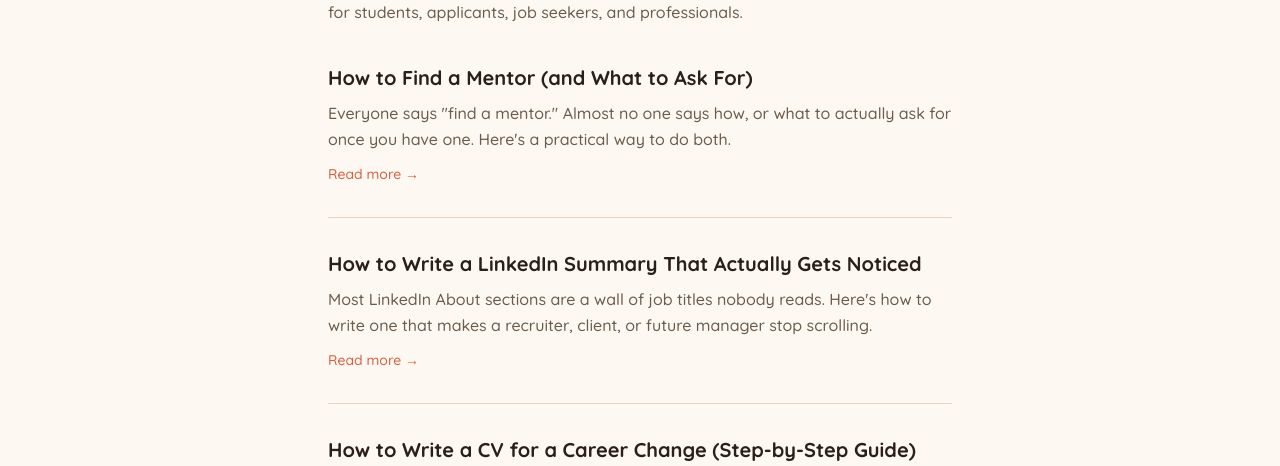
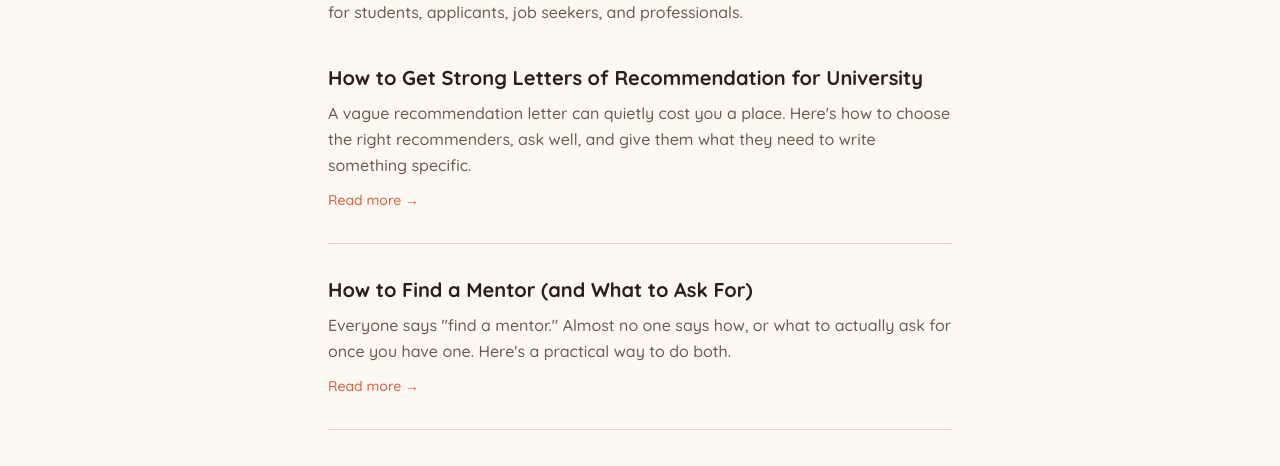
Before and after one commit to arsh-da-pers/Fledgy, a Next.js app: page /blog in a window 1280 px wide. Shown: the part 221-687 px from the top of the page. Built offline with nearby package versions, Linux system fonts and the light colour scheme; no server answers.

Commit message:
Add blog post: How to Get Strong Letters of Recommendation for University
Co-Authored-By: Claude Sonnet 5 <noreply@anthropic.com>
Claude-Session: https://claude.ai/code/session_01JMawN6a99m3JLkXfo1ghfV

```diff
--- a/src/content/posts.ts
+++ b/src/content/posts.ts
@@ -2,6 +2,85 @@ import type { Post } from "@/lib/blog";
 
 // Add new posts to the top of this array. Each post needs a unique `slug`.
 export const posts: Post[] = [
+  {
+    slug: "how-to-get-strong-recommendation-letters",
+    title: "How to Get Strong Letters of Recommendation for University",
+    description:
+      "How to get strong recommendation letters for university applications: who to ask, how to ask, and what to give them so the letter is specific, not generic.",
+    date: "2026-10-18",
+    excerpt:
+      "A vague recommendation letter can quietly cost you a place. Here's how to choose the right recommenders, ask well, and give them what they need to write something specific.",
+    tags: ["recommendation letters", "university applications", "students", "applications"],
+    body: [
+      {
+        type: "p",
+        text: "Admissions committees read two kinds of recommendation letters: the generic kind, which could describe almost any decent student, and the specific kind, which makes an application memorable. The difference almost never comes down to how senior or impressive the recommender is. It comes down to who you ask, how you ask, and what you give them to work with. Here's how to get the second kind.",
+      },
+      { type: "h2", text: "Why a vague letter costs you more than you'd think" },
+      {
+        type: "p",
+        text: "Your grades and test scores already prove you can do the work. A recommendation letter exists to vouch for things a transcript can't show — how you think through a hard problem, how you handle setbacks, how you work with other people. Admissions readers see hundreds of letters every season that say some version of \"she is a hardworking and reliable student,\" and they've learned to read straight past them. What stands out is a letter that describes one real moment: a project you pushed through when it stalled, a question you asked that changed a discussion, a specific way you grew over a term. That kind of detail is the whole job of the letter, and it only happens if the writer actually has something concrete to say.",
+      },
+      { type: "h2", text: "Pick recommenders who can say something specific, not just someone impressive" },
+      {
+        type: "p",
+        text: "The instinct is to ask whoever has the most senior title willing to say yes — a department head who taught you in a 200-person lecture, a family friend with an important job. Resist it. A recommender who watched you work closely, even in a smaller or less prestigious role, will almost always write a stronger letter than someone who can only confirm your name and a grade.",
+      },
+      {
+        type: "ul",
+        items: [
+          "A teacher or professor who supervised a project, dissertation, lab, or significant piece of coursework — not just a class you sat in.",
+          "A manager, coach, or supervisor who saw you solve a real problem or take initiative, even outside the classroom.",
+          "Someone who taught or worked with you in a setting small enough that they actually know how you think, not just your result.",
+          "Faced with a choice between someone senior who barely knows you and someone closer to you with a smaller title, pick the second person almost every time.",
+        ],
+      },
+      { type: "h2", text: "How to ask, so you get both a yes and a strong letter" },
+      {
+        type: "p",
+        text: "How you ask shapes the letter you get back almost as much as who you ask. A few habits make the difference:",
+      },
+      {
+        type: "ul",
+        items: [
+          "Ask in person or over a call, not a one-line email — it signals you take it seriously and gives them a chance to ask questions.",
+          "Ask at least four to six weeks before the deadline. Recommenders write better letters when they aren't rushed, and a late ask puts your outcome at the mercy of a stranger's spare evening.",
+          "Name the specifics up front: the programme, the deadline, how the letter gets submitted (a portal link, an emailed form, a sealed copy), and roughly how long it should be.",
+          "Give them a genuine out — \"I completely understand if you don't have time\" — so a reluctant yes doesn't turn into a rushed, thin letter.",
+        ],
+      },
+      { type: "h2", text: "Hand them a \"brag sheet\" instead of hoping they remember" },
+      {
+        type: "p",
+        text: "Even a recommender who likes you well can't be expected to remember the details of a project from eighteen months ago. Once they say yes, send a short document that does the remembering for them — most strong letters are written from material like this, not from memory alone.",
+      },
+      {
+        type: "ul",
+        items: [
+          "Your current CV, and a draft of your personal statement or SOP, so they can see the story you're telling and avoid contradicting it.",
+          "Two or three specific moments you'd like them to consider — enough detail to jog their memory, not so much that it scripts their words.",
+          "The programme name, your intended field of study, and a line or two on why it fits you, so the letter supports the application rather than reading as generic.",
+          "The deadline, the exact submission method, and any form they need to fill in alongside the letter.",
+        ],
+      },
+      { type: "h2", text: "Mistakes that quietly weaken a letter" },
+      {
+        type: "ul",
+        items: [
+          "Asking too late, which pushes a recommender toward a short, generic letter written in a hurry.",
+          "Choosing prestige over closeness — a famous name attached to three vague sentences convinces no one.",
+          "Giving no context and assuming they remember details you never actually told them.",
+          "Declining to waive your right to view the letter when the form offers the option — in many systems, a waived letter reads as more candid and carries more weight.",
+          "Going quiet after they agree, then forgetting to thank them or tell them how it turned out.",
+        ],
+      },
+      { type: "h2", text: "Make sure your own writing tells the same story" },
+      {
+        type: "p",
+        text: "A recommendation letter works best when it reinforces the same case your personal statement or SOP is making, not a different one entirely. Before you ask anyone to write on your behalf, make sure your own statement is in strong shape — Fledgy's [free essay scorer](/essay) gives it an honest score out of 100 with specific feedback on what reads generic versus what could only be about you, so the whole application pulls in the same direction.",
+      },
+    ],
+  },
   {
     slug: "how-to-find-a-mentor",
     title: "How to Find a Mentor (and What to Ask For)",
```
